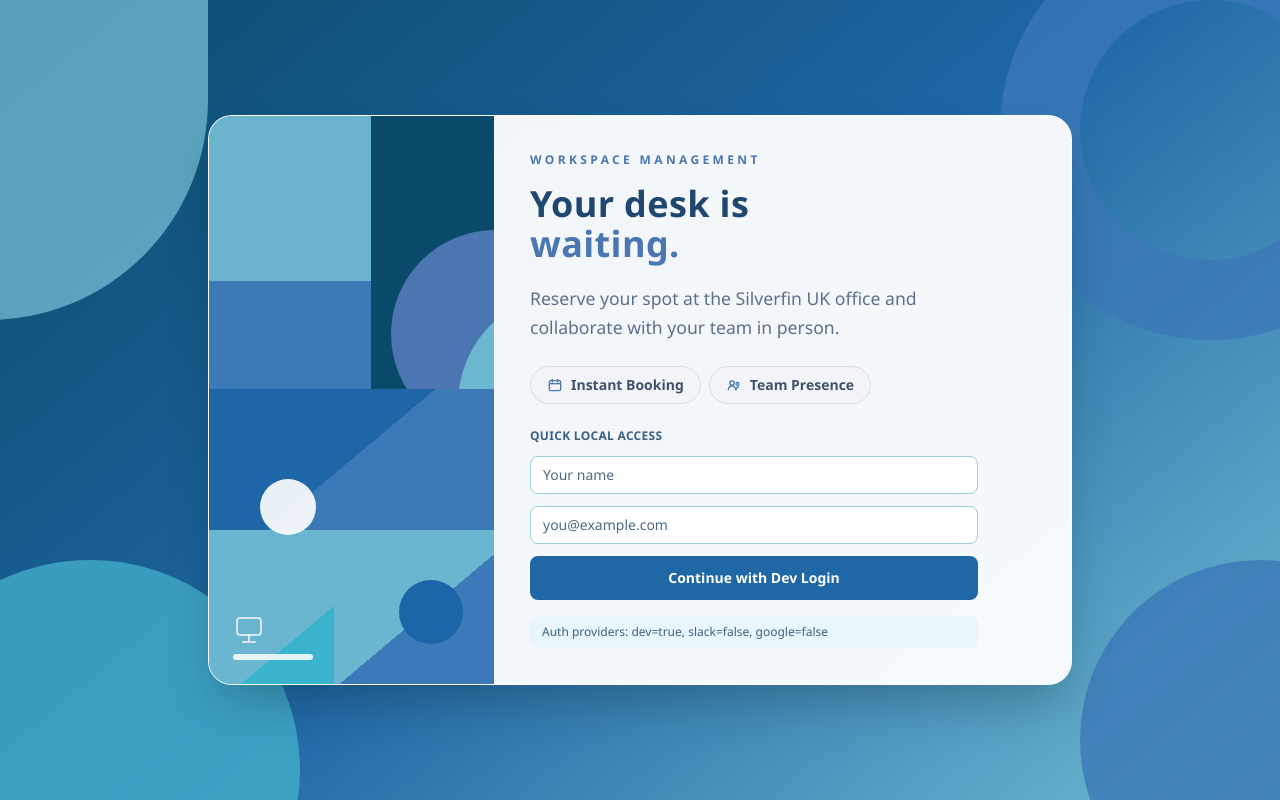
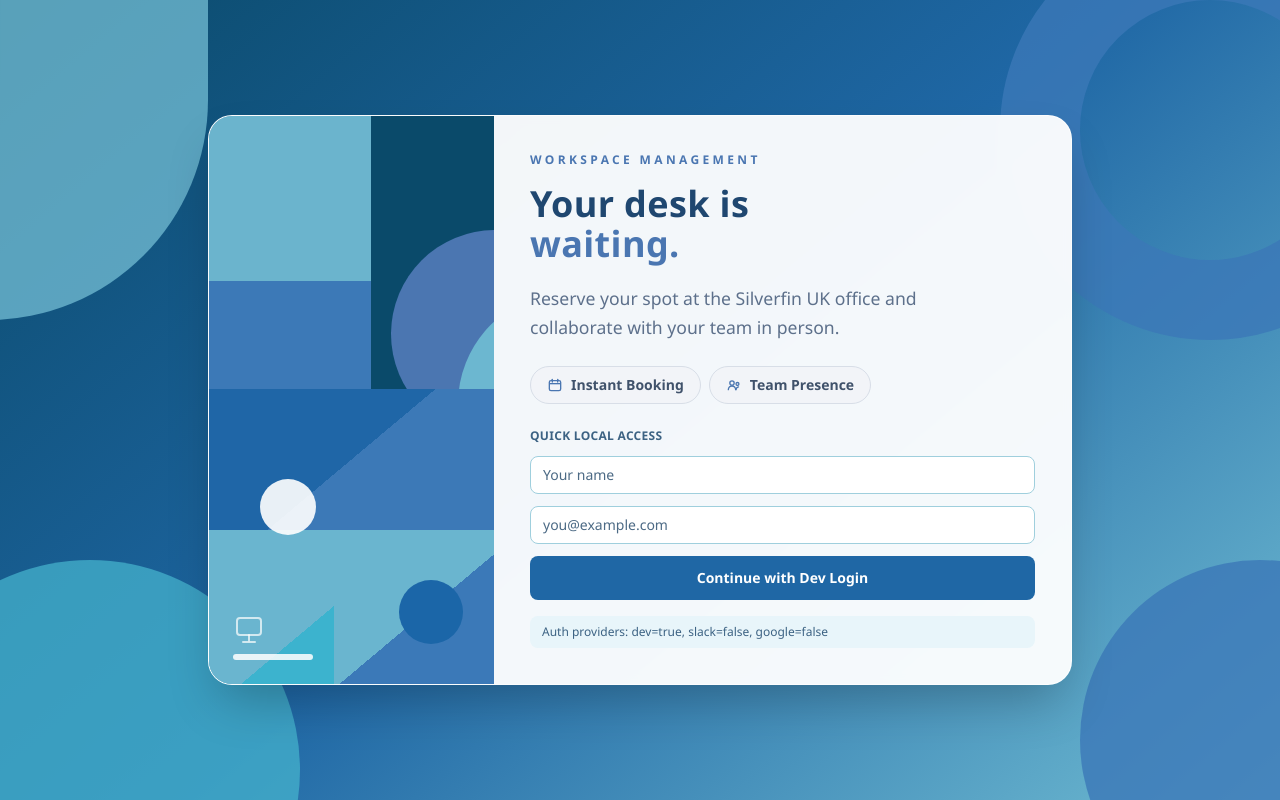
Before and after one commit to jackvoller/desk_booking, a React (Vite) app in the folder client/: page / in a window 1280 px wide. Built offline with nearby package versions, Linux system fonts and the light colour scheme; no server answers.

Commit message:
Fix sign-in layout spacing by expanding content container

```diff
--- a/client/src/App.jsx
+++ b/client/src/App.jsx
@@ -364,7 +364,7 @@ function App() {
             </aside>
 
             <div className="p-6 sm:p-8 md:p-9">
-              <div className="max-w-[28rem]">
+              <div className="w-full">
                 <p className="text-xs font-semibold uppercase tracking-[0.28em] text-[#4A76B1]">Workspace Management</p>
                 <h1 className="mt-4 text-3xl font-semibold leading-[1.1] text-[#1F4770] sm:text-4xl">
                   Your desk is
```
